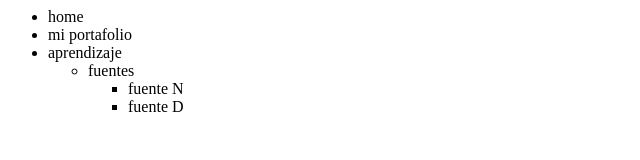
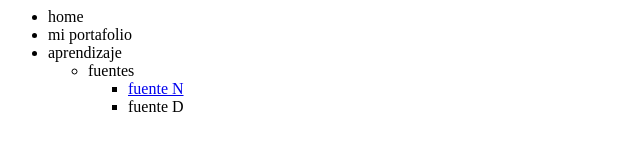
Before and after one commit to medina10-01/medina10-01, a plain HTML site: page index.html in a window 1280 px wide. Shown: the full height of the page, 0-640 px from the left. Drawn offline with Linux system fonts and the light colour scheme.

Commit message:
un enlace

```diff
--- a/index.html
+++ b/index.html
@@ -13,7 +13,7 @@
                                 <ul>
                                     <li>fuentes
                                         <ul>
-                                            <li>fuente N</li>
+                                            <li><a href="fuenteN.html">fuente N</a></li>
                                             <li>fuente D</li>
                                         </ul>
                                     </li>
```
Also changed, not shown: fuenteN.html (added).
